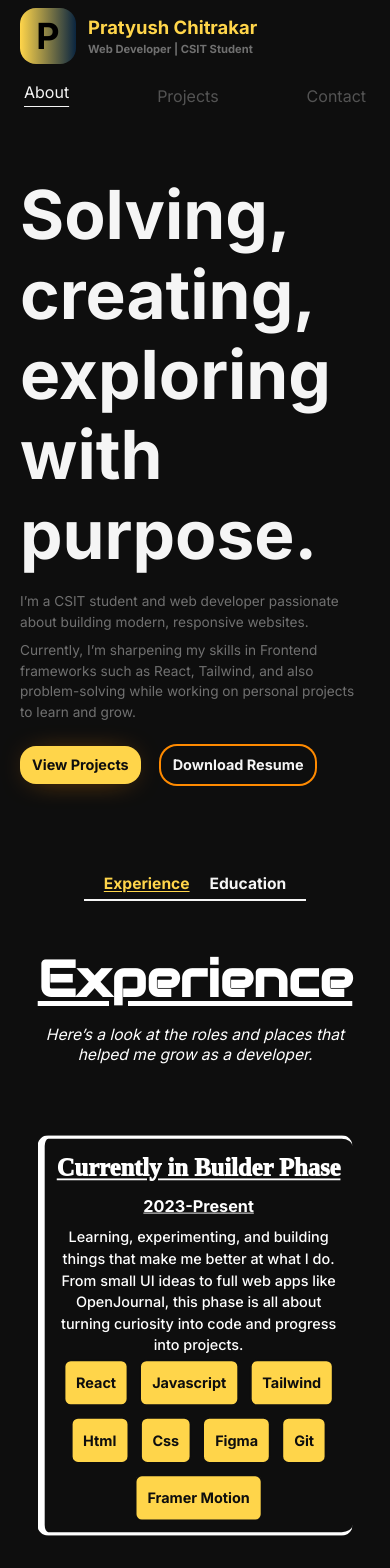
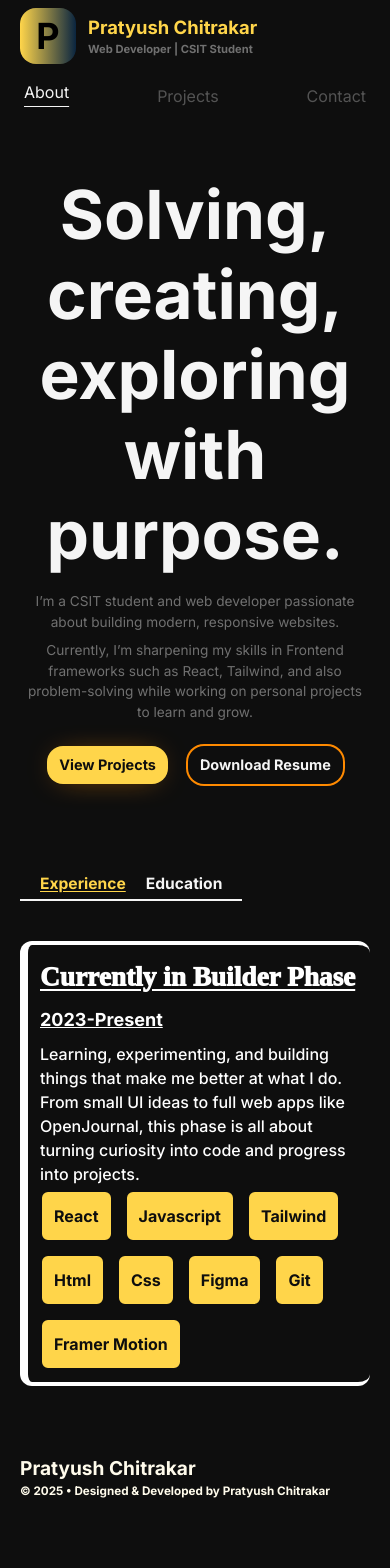
Before and after one commit to Chitrakar09/Personal_Portfolio, a React (Vite) app: page /realm/about in a window 390 px wide. Shown: the top 1568 px of the page. After the commit the page ends 1509 px from the top, so only its background shows below. Built offline with nearby package versions, Linux system fonts and the light colour scheme; a web font is replaced by a local one.

Commit message:
UI changes in About page

```diff
--- a/src/components/features/About/AboutSection.jsx
+++ b/src/components/features/About/AboutSection.jsx
@@ -231,7 +231,7 @@ function AboutSection() {
           variants={headingVariants}
           initial={!hasAnimated && "hidden"}
           animate={!hasAnimated && "visible"}
-          className="text-left lg:text-left font-bold text-[8vh]/20 tablet:text-[13vh]/34 smLaptop:text-[7.5dvw]/20 laptop:text-[5.8dvw]/17 lgLaptop:text-[6.5dvw]/26 4k:text-[7dvw]/45 lg:mb-5 lgLaptop:mb-10 mb-3 tablet:mb-8"
+          className="text-center lg:text-left font-bold text-[8vh]/20 tablet:text-[13vh]/34 smLaptop:text-[7.5dvw]/20 laptop:text-[5.8dvw]/17 lgLaptop:text-[6.5dvw]/26 4k:text-[7dvw]/45 lg:mb-5 lgLaptop:mb-10 mb-3 tablet:mb-8"
         >
           Solving, creating, exploring with purpose.
         </motion.h1>
@@ -242,11 +242,11 @@ function AboutSection() {
           id="description"
           className="flex flex-col gap-2 4k:mb-3"
         >
-          <p className="text-text-muted text-left text-[3.5dvw] tablet:text-[2.3dvw] smLaptop:text-[1.6dvw] laptop:text-[1.3dvw] lgLaptop:text-[1.19dvw] 4k:text-[1.3dvw] lg:text-left">
+          <p className="text-text-muted text-center text-[3.5dvw] tablet:text-[2.3dvw] smLaptop:text-[1.6dvw] laptop:text-[1.3dvw] lgLaptop:text-[1.19dvw] 4k:text-[1.3dvw] lg:text-left">
             I’m a CSIT student and web developer passionate about building
             modern, responsive websites.{" "}
           </p>
-          <p className="text-text-muted text-left text-[3.5dvw] tablet:text-[2.3dvw] smLaptop:text-[1.6dvw] laptop:text-[1.3dvw] lgLaptop:text-[1.19dvw] 4k:text-[1.3dvw] lg:text-left">
+          <p className="text-text-muted text-center text-[3.5dvw] tablet:text-[2.3dvw] smLaptop:text-[1.6dvw] laptop:text-[1.3dvw] lgLaptop:text-[1.19dvw] 4k:text-[1.3dvw] lg:text-left">
             Currently, I’m sharpening my skills in Frontend frameworks such as React, Tailwind, and also
             problem-solving while working on personal projects to learn and
             grow.
@@ -256,7 +256,7 @@ function AboutSection() {
         <motion.div
           variants={AboutChildVariants}
           id="buttons"
-          className="w-full mt-5 3xl:mt-10 flex justify-start items-center gap-5"
+          className="w-full mt-5 3xl:mt-10 flex justify-center smLaptop:justify-start items-center gap-5"
         >
           <Button
             text="View Projects"
--- a/src/components/features/About/Career.jsx
+++ b/src/components/features/About/Career.jsx
@@ -26,7 +26,7 @@ function Career() {
   return (
     <div
       id="careerContainer"
-      className="w-full flex flex-col justify-evenly items-center gap-5 mb-10"
+      className="w-full flex flex-col justify-evenly items-start gap-5 mb-10"
     >
       <motion.div
       variants={tabVariants}
@@ -34,7 +34,7 @@ function Career() {
       whileInView="visible"
       viewport={{once:false,amount:1}}
         id="tab"
-        className="bg-background-dark py-1 px-5 tablet:px-10 smLaptop:px-7 text-text-light flex text-[4vw] tablet:text-[3.5vw] smLaptop:text-[2vw] laptop:text-[1.5vw] font-bold gap-5 border-b-2"
+        className="bg-background-dark mx-5 md:mx-10 py-1 px-5 tablet:px-10 smLaptop:px-7 text-text-light flex text-[4vw] tablet:text-[3.5vw] smLaptop:text-[2vw] laptop:text-[1.5vw] font-bold gap-5 border-b-2"
       >
         <button onClick={() => (setState("experience"))} className={(state==="experience")?' text-primary-golden transition-all delay-75 underline underline-offset-2':null}>Experience</button>
         <button onClick={() => setState("education")} className={(state==="education")?' text-primary-golden transition-all delay-75 underline underline-offset-2':null}>Education</button>
--- a/src/components/features/About/Education.jsx
+++ b/src/components/features/About/Education.jsx
@@ -55,24 +55,7 @@ function Education() {
           viewport={{ once: false }}
           className="w-full bg-background-dark text-text-light px-5 md:px-10 py-5 flex flex-col gap-2 tablet:gap-2"
         >
-          <div id="headingContainer" className="w-full flex flex-col items-center">
-            <motion.h1
-              variants={childVariants}
-              id="heading"
-              className="w-fit text-[13vw] tablet:text-[10vw] smLaptop:text-[6vw] laptop:text-[4vw] font-heading font-[1000] underline underline-offset-4"
-            >
-              Education
-            </motion.h1>
-          </div>
-          <div id="intro" className="w-full">
-            <motion.p
-              variants={childVariants}
-              className=" text-[4vw]/5 tablet:text-[3.5vw]/7 smLaptop:text-[3.2vw] laptop:text-[2vw] text-center italic"
-            >
-              Before the projects and roles came the learning — here’s where it all started.
-            </motion.p>
-          </div>
-          <div id="cardContainer" className="w-full flex flex-col mt-10 gap-10 scale-90">
+          <div id="cardContainer" className="w-full flex flex-col gap-10 scale-90">
             {educations.map((education, i) => (
               <div key={i} className="w-full">
                 <CareerCard
--- a/src/components/features/About/Experience.jsx
+++ b/src/components/features/About/Experience.jsx
@@ -53,25 +53,7 @@ function Experience() {
       viewport={{ once: false }}
       className="w-full bg-background-dark text-white px-5 md:px-10 py-5 flex flex-col gap-2 tablet:gap-2"
     >
-      <div id="headingContainer" className="w-full flex flex-col items-center">
-        <motion.h1
-          variants={childVariants}
-          id="heading"
-          className="w-fit text-[13vw] tablet:text-[10vw] smLaptop:text-[6vw] laptop:text-[4vw] font-heading font-[1000] underline underline-offset-4 hover:text-primary-golden"
-        >
-          Experience
-        </motion.h1>
-      </div>
-      <div id="intro" className="w-full">
-        <motion.p
-          variants={childVariants}
-          className=" text-[4vw]/5 tablet:text-[3.5vw]/7 smLaptop:text-[3.2vw] laptop:text-[2vw] text-center italic"
-        >
-          Here’s a look at the roles and places that helped me grow as a
-          developer.
-        </motion.p>
-      </div>
-      <div id="cardContainer" className="w-full flex flex-col mt-10 gap-5">
+      <div id="cardContainer" className="w-full flex flex-col gap-5">
         {experiences.map((experience, i) => (
           <div key={i} className="w-full">
             <CareerCard
--- a/src/components/ui/CareerCard.jsx
+++ b/src/components/ui/CareerCard.jsx
@@ -44,21 +44,13 @@ function CareerCard({
       viewport={{ once: false, amount: 0 }}
       whileHover={
         use === "experience" && {
-          scale: 1.15,
-          transition: { duration: 0.5, ease: "easeInOut" },
-        }
-      }
-      whileTap={
-        use === "experience" && {
-          scale: 1.15,
-          transition: { duration: 0.5, ease: "easeInOut" },
+          scale: 1.04,
+          transition: { duration: 0.3, ease: "easeInOut" },
         }
       }
       className={` w-full p-3 lgLaptop:px-8 lgLaptop:pb-8 ${border} ${
-        use === "experience" ? "scale-90" : null
-      } ${
         use === "experience" ? "rounded-xl" : null
-      } flex flex-col gap-2 bg-background-dark text-center`}
+      } flex flex-col gap-2 bg-background-dark text-start`}
     >
       <div id="title">
         <h1 className="font-[1000] text-[7vw] tablet:text-[6vw] smLaptop:text-[5.5vw] laptop:text-[3vw] 4k:text-[3.5vw] laptop:underline-offset-8 font-title underline underline-offset-3">
@@ -81,7 +73,7 @@ function CareerCard({
           </p>
         )}
         {tech && (
-          <div id="tech" className="w-full flex gap-3 flex-wrap justify-center">
+          <div id="tech" className="w-full flex gap-3 flex-wrap justify-start">
             {tech.map((tools, i) => (
               <button
                 key={i}
```
